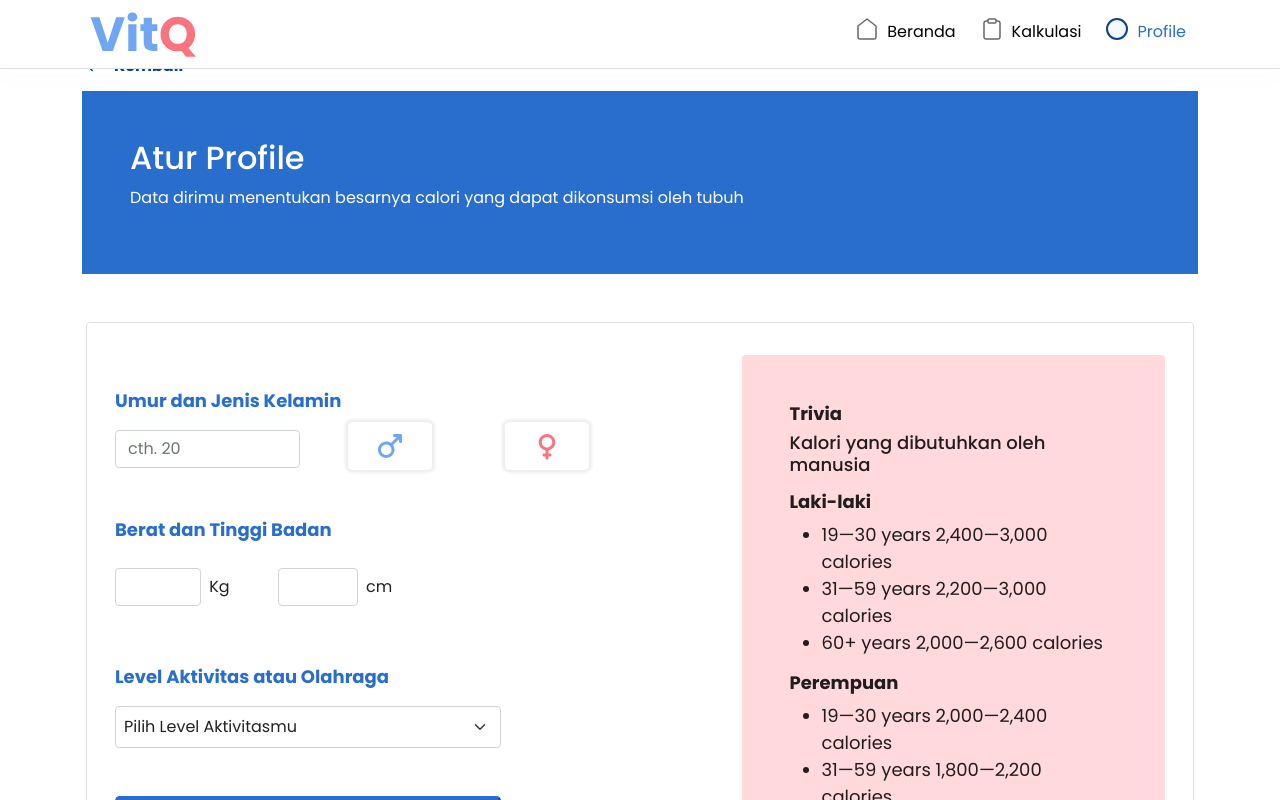
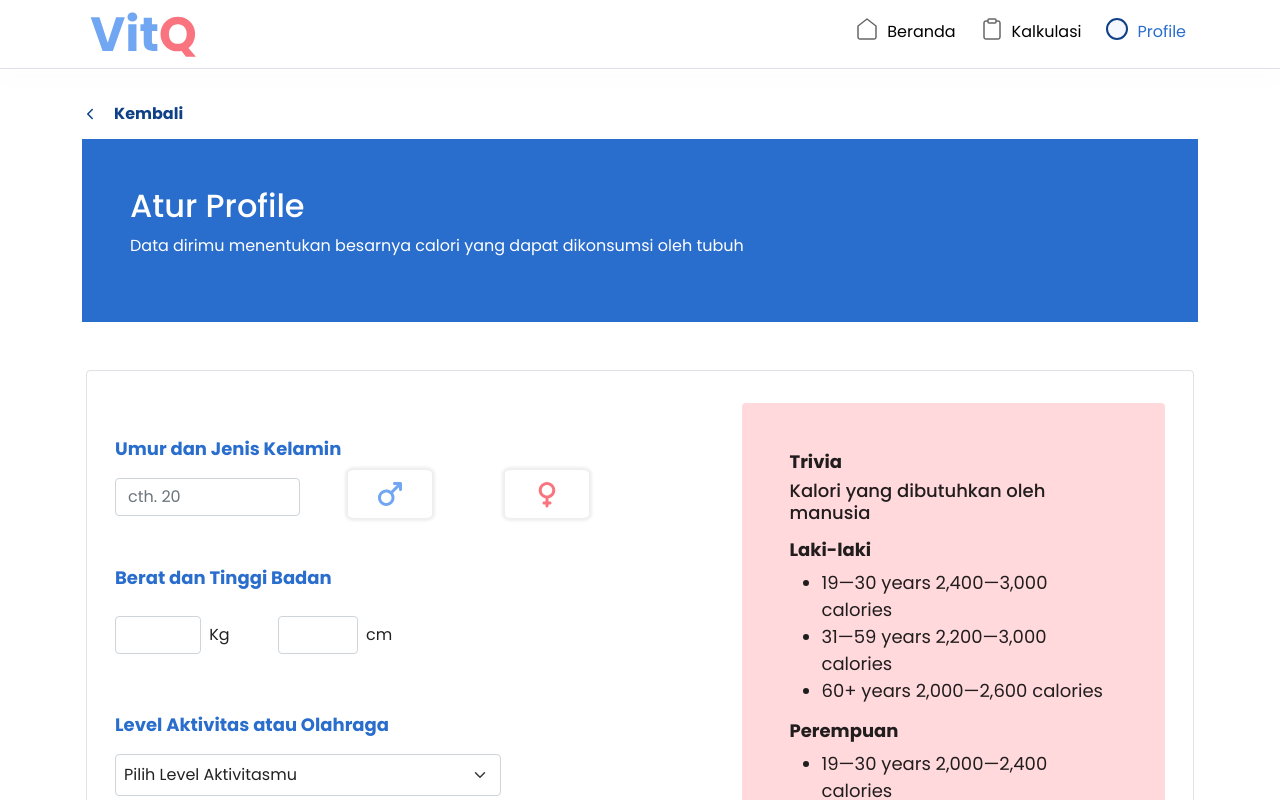
Before and after one commit to vitQQ/front-end-vitQ, a React (Create React App) app: page /akunku/editprofil in a window 1280 px wide. Shown: the top 800 px of the page. Built offline with nearby package versions, Linux system fonts and the light colour scheme; no server answers; sample sign-in values are in the browser's storage.

Commit message:
fix tampilan kembali

```diff
--- a/src/pages/Profil/Profile.js
+++ b/src/pages/Profil/Profile.js
@@ -1,9 +1,9 @@
 import React, { useEffect } from "react";
 import female from "./female.svg";
 import male from "./male.svg";
-import { Col, Row } from "react-bootstrap";
+import { Col } from "react-bootstrap";
 import { IoIosArrowBack } from "react-icons/io";
-import back from "./back.svg";
+import useWindowDimensions from "../../helpers/WindowDimension";
 import "./profile.css";
 import axios from "axios";
 import { useForm } from "react-hook-form";
@@ -12,6 +12,7 @@ import { useSelector, useDispatch } from "react-redux";
 import { home } from "../../redux/action/action.user";
 
 export default function EditProfile() {
+  let { width } = useWindowDimensions();
   const navigate = useNavigate();
   const dispatch = useDispatch();
   const data = useSelector((state) => state.userReducers);
@@ -69,7 +70,7 @@ export default function EditProfile() {
   return (
     <div className="container mt-5">
       <Link className="link" to="/akunku">
-        <div className="text-primary d-flex justify-content-start align-content-center mb-2 border-1">
+        <div className={(width > 750 ? "mt-5" : "") + " text-primary d-flex justify-content-start align-content-center mb-2 border-1"}>
           <Col className="d-flex align-items-center">
             <IoIosArrowBack></IoIosArrowBack>
           </Col>
```
